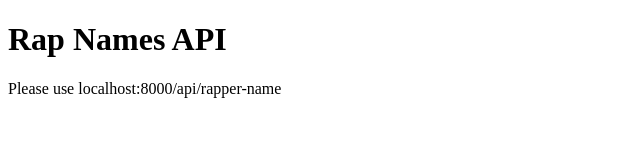
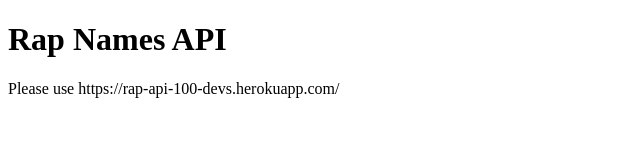
Before and after one commit to Lana-pixel/rap-names-api, a website: page index.html in a window 1280 px wide. Shown: the full height of the page, 0-640 px from the left. Drawn offline with Linux system fonts and the light colour scheme.

Commit message:
updated html documentation

```diff
--- a/index.html
+++ b/index.html
@@ -8,6 +8,6 @@
 </head>
 <body>
     <h1>Rap Names API</h1>
-    <p>Please use localhost:8000/api/rapper-name</p>
+    <p>Please use https://rap-api-100-devs.herokuapp.com/</p>
 </body>
 </html>
```
